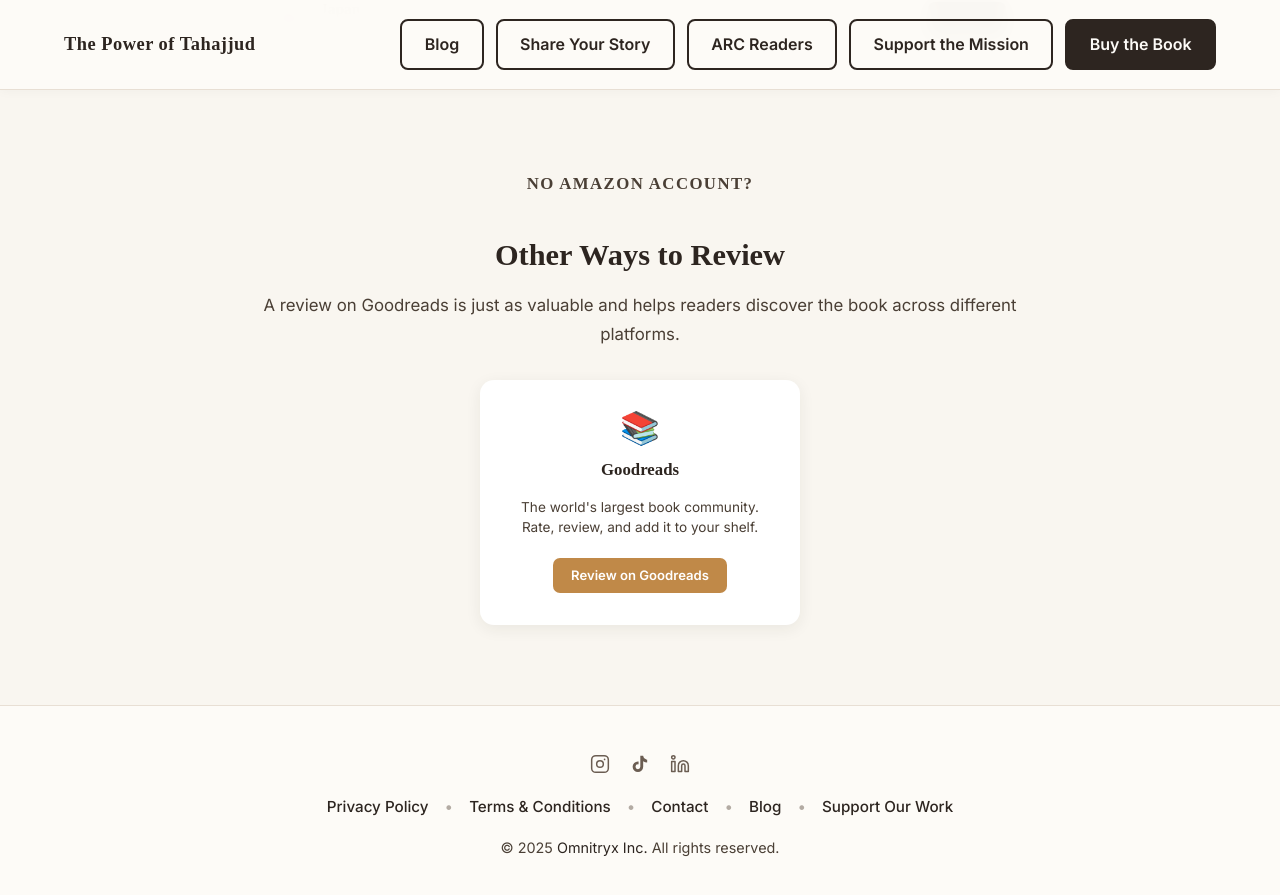
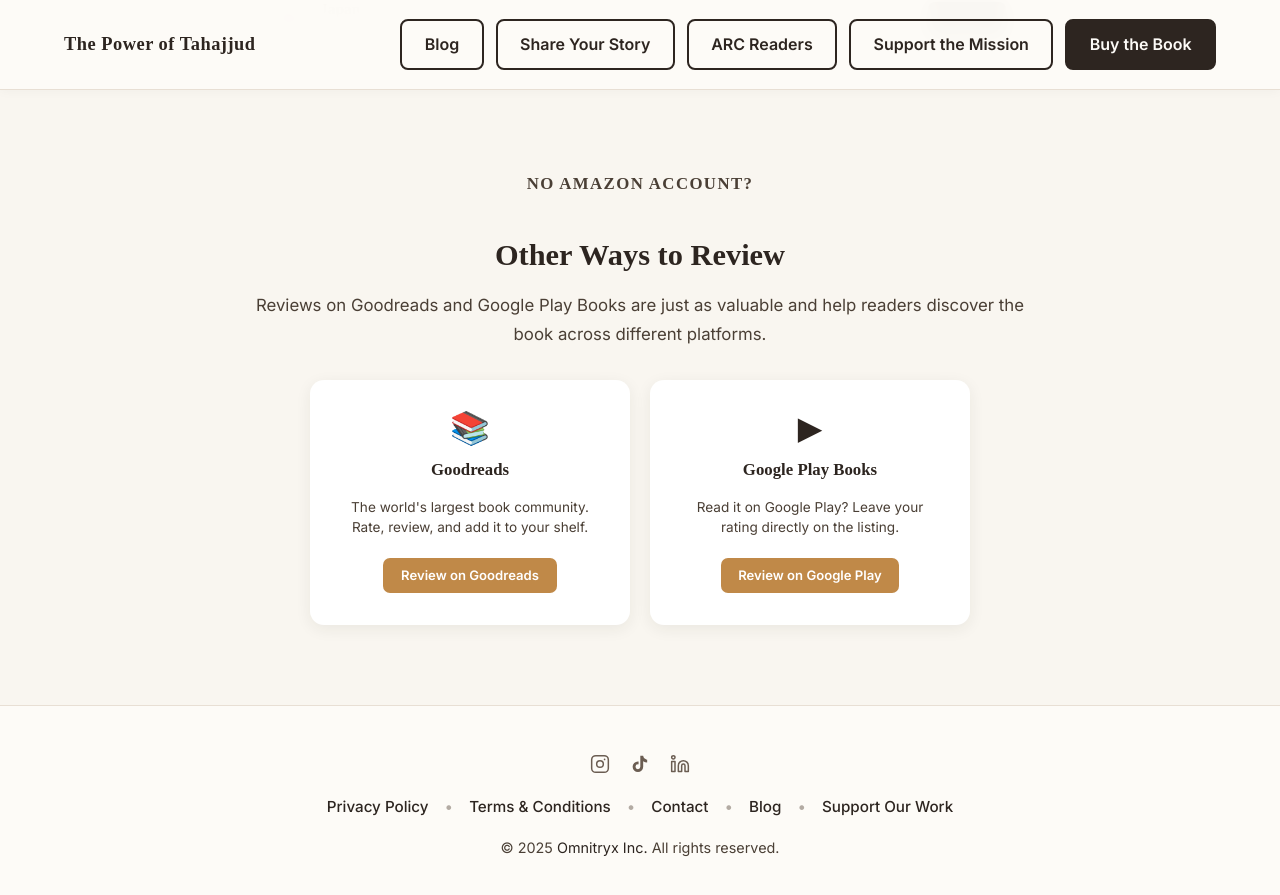
Before and after one commit to Omnitryx-Inc/tahajjud-fe-main, a Jekyll site: the page built from pages/review.html, in a window 1280 px wide and 900 px high, scrolled down 1682 px. Shown: the top 895 px of the window. Built offline with Jekyll 4.4.1, drawn with Linux system fonts in a browser that asks for light colours; some web fonts are replaced.

Commit message:
adjustments

```diff
--- a/pages/review.html
+++ b/pages/review.html
@@ -418,7 +418,7 @@ permalink: /review/
   <div class="review-alt-inner">
     <p class="review-section-label">No Amazon Account?</p>
     <h2 class="review-section-title">Other Ways to Review</h2>
-    <p>A review on Goodreads is just as valuable and helps readers discover the book across different platforms.</p>
+    <p>Reviews on Goodreads and Google Play Books are just as valuable and help readers discover the book across different platforms.</p>
 
     <div class="review-alt-cards">
 
@@ -429,6 +429,13 @@ permalink: /review/
         <div class="review-alt-card-cta">Review on Goodreads</div>
       </a>
 
+      <a href="{{ site.google_play_url }}" class="review-alt-card" target="_blank" rel="noopener" onclick="gtag('event','click_leave_review',{platform:'google_play',button_location:'review_page'});">
+        <div class="review-alt-card-icon">▶</div>
+        <div class="review-alt-card-name">Google Play Books</div>
+        <div class="review-alt-card-desc">Read it on Google Play? Leave your rating directly on the listing.</div>
+        <div class="review-alt-card-cta">Review on Google Play</div>
+      </a>
+
     </div>
   </div>
 </section>
```
